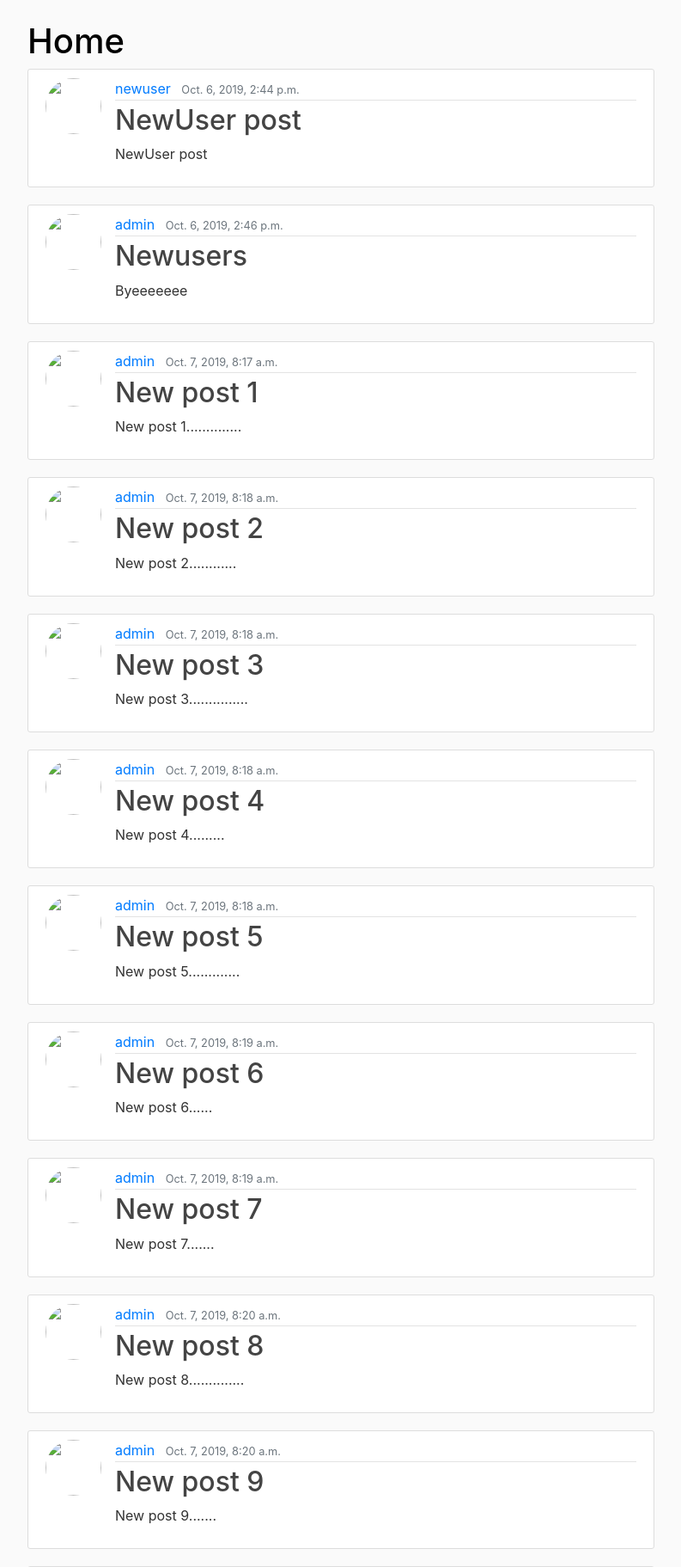
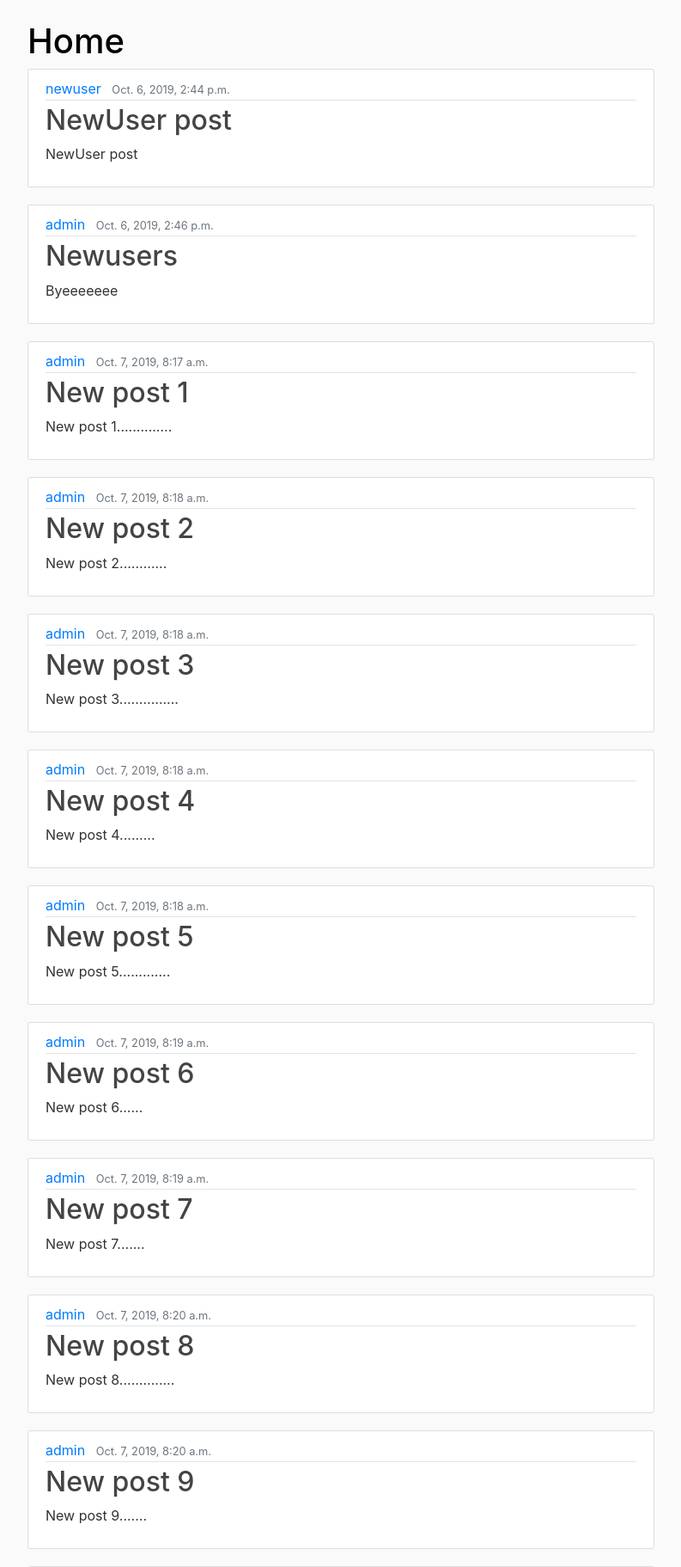
Before and after one commit to Shiladitya070/project-volt, a Django app: template blog/templates/blog/post_list.html in a window 1280 px wide. Shown: the part 56-1879 px from the top of the page at 86% size, without its empty margins (53-846 px from the left). Run offline with Django 3.2, Linux system fonts and the light colour scheme; data comes from the database, SQL or seed files in the repository; the template is opened without the code that fills it: values that come from a table or form of the project are taken from there, most other values are stand-ins (such as "Sample title", 1, 10 or a date in 2020); some libraries are stand-ins or nearby versions.

Commit message:
image removed

```diff
--- a/blog/templates/blog/post_list.html
+++ b/blog/templates/blog/post_list.html
@@ -3,7 +3,6 @@
 <h1>Home</h1>
 {% for post in posts %}
 <article class="media content-section">
-    <img class="rounded-circle article-img" src="{{ post.author.profile.image.url }}" alt="">
     <div class="media-body">
         <div class="article-metadata">
             <a class="mr-2" href="{% url 'user-posts' post.author.username %}">{{ post.author }}</a>
```
